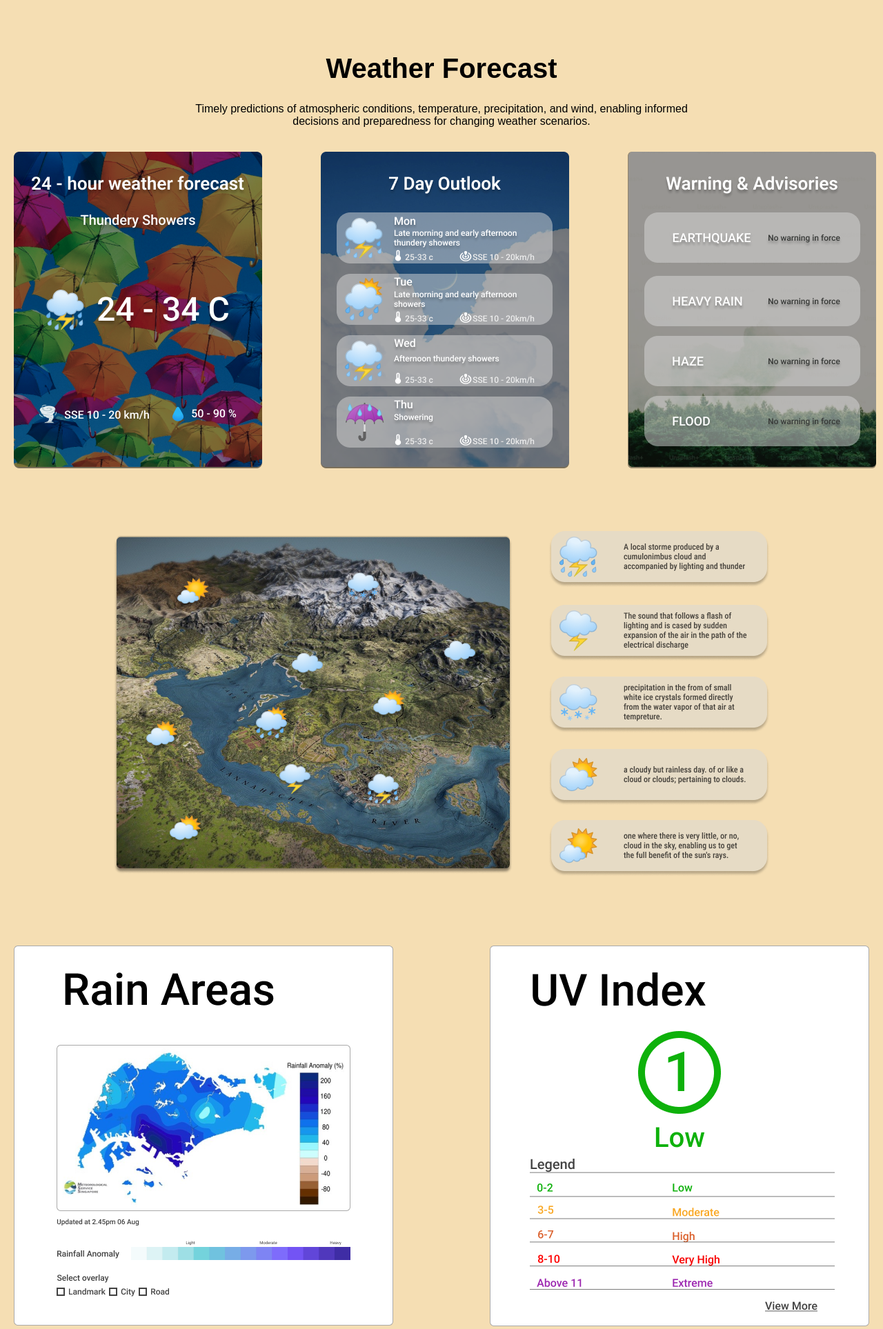
After one commit to kavindu-akalanka/PHP, a Symfony app: page / in a window 1280 px wide. The commit adds this page. Shown: the top 1927 px of the page at 69% size. Run offline with Twig, Linux system fonts and the light colour scheme.

Commit message:
Add final

```diff
--- a/Login.html
+++ b/Login.html
@@ -4,7 +4,7 @@
     <meta charset="UTF-8">
     <meta http-equiv="X-UA-Compatible" content="IE=edge">
     <meta name="viewport" content="width=device-width, initial-scale=1.0">
-    <link rel="stylesheet" href="style.css">
+    <link rel="stylesheet" href="style1.css">
     <title>Login Form</title>
 </head>
 <body>
--- /dev/null
+++ b/index.html
@@ -0,0 +1,58 @@
+<!DOCTYPE html>
+<html lang="en">
+<head>
+  <meta charset="UTF-8">
+  <title>Weather Forecast</title>
+  <link rel="stylesheet" href="style.css">
+</head>
+<body>
+  <h1>Weather Forecast</h1>
+
+  <p>Timely predictions of atmospheric conditions, temperature, precipitation, and wind,
+    enabling informed <br/> decisions and preparedness for changing weather scenarios.</p>
+
+  <div class="data-container">
+    <div id="current-weather-container">
+        <img src="Frame 1.png" alt="Current Weather Image">
+    </div>
+    <div id="three-day-summary-container">
+        <img src="Frame 2.png" alt="Current Weather Image">
+    </div>
+    <div id="view-more-container">
+        <img src="Frame 3.png" alt="Current Weather Image">
+    </div>
+  </div>
+
+  <div class="data-container2">
+        <img src="back.png" alt="Current Weather Image">
+  </div>
+
+  <div class="data-container3">
+    <div class="current2">
+        <img src="Group 60.png" alt="Current Weather Image">
+    </div>
+    <div class="current3">
+        <img src="Group 65.png" alt="Current Weather Image">
+    </div>
+  </div>
+
+  <h1>About Us</h1>
+
+  <p class="p2">Welcome to Whether Proacts Company! We are a dynamic and innovative organization dedicated to providing top-notch<br/>
+    weather solutions for businesses and individuals alike. Our team of expert meteorologists, data scientists, and
+    <br/>technology enthusiasts work tirelessly to deliver accurate and reliable weather forecasts and insights tailored to your
+    <br> needs. Whether you are seeking real-time weather updates, climate analysis, or customized weather risk <br/>
+    assessments, we've got you covered. At Whether Proacts, we believe that informed decisions based on precise weather <br/>
+     information can make a significant difference in optimizing operations and ensuring safety. Join us on this <br/>
+      meteorological journey, and let us empower you with the knowledge to stay ahead of the weather challenges. Your <br/>
+      weather readiness is our priority!</p>
+
+    <div class="footer">
+
+    </div>
+    <footer>
+        <div class="logofoot"></div>
+
+    </footer>
+</body>
+</html>
--- a/style.css
+++ b/style.css
@@ -1,101 +1,65 @@
-*{
+* {
+    box-sizing: border-box;
+  }
+
+  body {
+    font-family: Arial, sans-serif;
     margin: 0;
-    padding: 0;
-    font-family: 'poppins',sans-serif;
-}
-section{
+    background-color: wheat;
+  }
+
+  h1 {
+    padding-top: 50px;
+    text-align: center;
+    font-size: 40px;
+  }
+
+  p{
+    text-align: center;
+    padding-bottom: 15px;
+  }
+
+  .data-container {
     display: flex;
+    justify-content: space-between;
+    align-items: center;
+    width: calc(100% - 40px);
+    margin: auto;
+    margin-top: 20px;
+  }
+
+  .data-container div {
+    width: 350px;
+    height: 450px;
+    border-radius: 20px;
+    padding: 0px;
+    color: #fff;
+  }
+
+  .data-container2 {
+    display: flex;
+    justify-content: space-between;
     justify-content: center;
+    width: calc(100% - 40px);
+    margin: auto;
+    margin-top: 100px;
+    margin-bottom: 100px;
+  }
+
+  .data-container3 {
+    display: flex;
+    justify-content: space-between;
     align-items: center;
-    min-height: 100vh;
+    width: calc(100% - 40px);
+    margin: auto;
+    margin-top: 20px;
+  }
+
+  footer {
+    background-color: black;
     width: 100%;
-    /*background: white;*/
-    background: url('background.png')no-repeat;
-    background-position: center;
-    background-size: cover;
-}
-.form-box{
-    position: relative;
-    width: 400px;
-    height: 450px;
-    background: white;
-    border: 2px solid gray;
-    box-shadow: 0 0 10px rgb(0, 0, 0);
-    border-radius: 20px;
-    backdrop-filter: blur(5px);
-    display: flex;
-    justify-content: center;
-    align-items: center;
-}
-h2{
-    font-size: 2em;
-    color: black;
+    height: 400px;
+    color: white;
     text-align: center;
-}
-.inputbox{
-    position: relative;
-    margin: 30px 0;
-    width: 310px;
-    border-bottom: 2px solid black;
-}
-.inputbox label{
-    position: absolute;
-    top: 50%;
-    left: 5px;
-    transform: translateY(-50%);
-    color: black;
-    font-size: 1em;
-    pointer-events: none;
-    transition: .5s;
-}
-input:focus ~ label,
-input:valid ~ label{
-top: -10px;
-}
-.inputbox input{
-    width: 100%;
-    height: 50%;
-    background: transparent;
-    border: none;
-    outline: none;
-    font-size: 1em;
-    padding:0 35px 10px;
-    color: black;
-}
-.inputbox ion-icon{
-    position: absolute;
-    right: 8px;
-    color: black;
-    font-size: 1.2em;
-    top: 5px;
-
-}
-.forget{
-    margin: 0px 0 25px;
-    font-size: .9em;
-    color: black;
-    display: flex;
-    justify-content: center;
-}
-.forget label input{
-    margin-right: 3px;
-}
-.forget label a{
-    color: black;
-    text-decoration: underline;
-}
-.forget label a:hover{
-    text-decoration: underline;
-}
-button{
-    width: 100%;
-    height: 40px;
-    border-radius: 40px;
-    background: black;
-    color: white;
-    border: none;
-    outline: none;
-    cursor: pointer;
-    font-size: 1em;
-    font-weight: 600;
-}
+    padding-top: 50px;
+  }
```
Also changed, not shown: style1.css (added, +101 -0 lines), Frame 1.png (added), Frame 2.png (added), Frame 3.png (added), Group 60.png (added), Group 65.png (added), Wether1.png (added), back.png (added), wether2.png (added).
